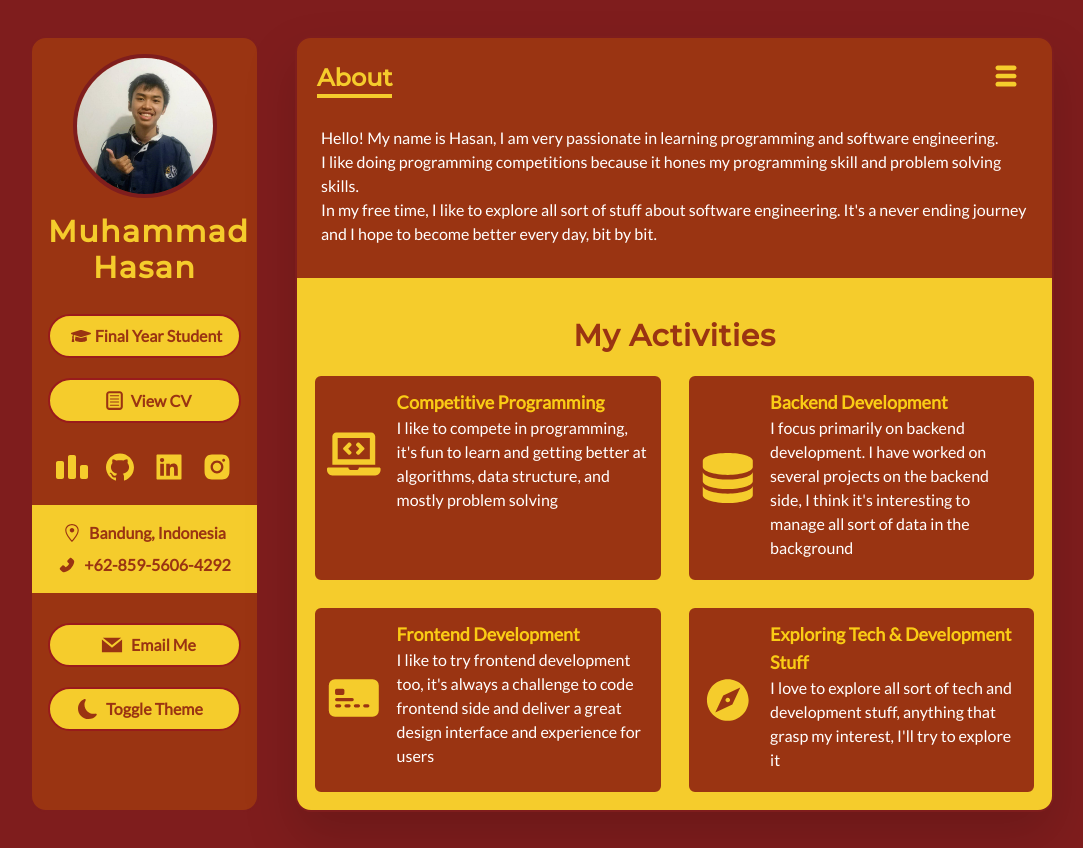
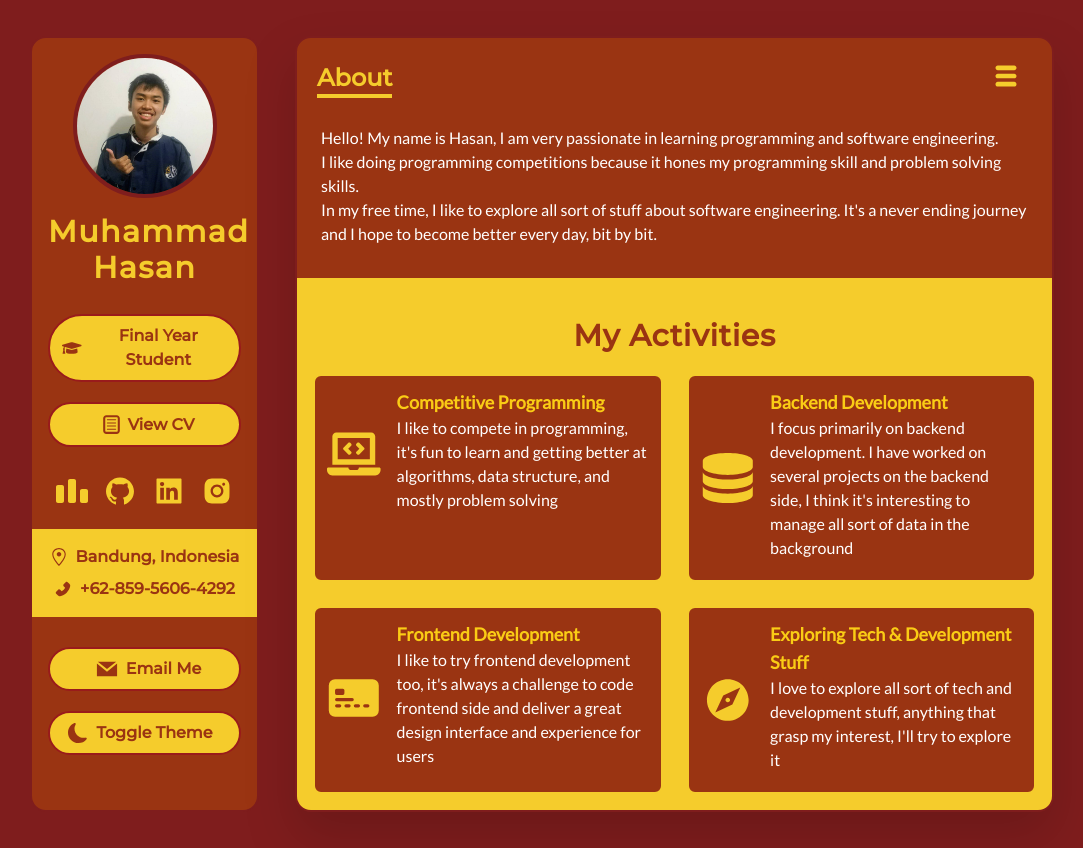
Before and after one commit to muhammadhasan01/portofolio, a Next.js app: page / in a window 1280 px wide. Shown: the whole page, without its empty margins (98-1181 px from the left). Built offline with nearby package versions, Linux system fonts and the light colour scheme.

Commit message:
style: update sidebar

```diff
--- a/components/Sidebar.tsx
+++ b/components/Sidebar.tsx
@@ -36,7 +36,7 @@ const Sidebar = () => {
           className='flex items-center justify-center px-2 py-2 my-3 border-2 border-red-800 cursor-pointer
           dark:border-cnc-yellow font-semibold dark:text-cnc-yellow text-orange-800 bg-cnc-yellow dark:bg-dark-500 rounded-full'>
           <FaGraduationCap className='mx-1' size={20} />
-          <span>Final Year Student</span></p>
+          <span className='font-montserrat'>Final Year Student</span></p>
         {/* Resume */}
         <a className='flex items-center justify-center px-2 py-2 my-2
         bg-cnc-yellow rounded-full text-orange-800 font-semibold
@@ -45,7 +45,7 @@ const Sidebar = () => {
            target='_blank'
         >
           <TiDocumentText className='mx-1' size={25} />
-          <span>View CV</span>
+          <span className='font-montserrat'>View CV</span>
         </a>
       </div>
       {/*Social Icons*/}
@@ -67,7 +67,7 @@ const Sidebar = () => {
       {/*  Address */}
       <div
         className='my-5 py-4 bg-cnc-yellow flex items-center justify-center flex-col space-y-2 font-semibold text-orange-800
-        dark:text-cnc-yellow dark:bg-dark border-y-2 border-orange-800 dark:border-cnc-yellow'
+        dark:text-cnc-yellow dark:bg-dark border-y-2 border-orange-800 dark:border-cnc-yellow font-montserrat'
         style={{ 'marginLeft': '-1rem', 'marginRight': '-1rem' }}>
         <div className='flex items-center justify-center space-x-2'>
           <GoLocation size={18} />
@@ -86,7 +86,7 @@ const Sidebar = () => {
           onClick={() => window.open('mailto:muhammadhasan50@gmail.com')}
         >
           <GrMail className='mx-2' size={22} />
-          <span>Email Me</span>
+          <span className='font-montserrat'>Email Me</span>
         </button>
         <button
           className='bg-cnc-yellow text-orange-800 font-semibold w-full rounded-full border-2 border-red-800 dark:border-cnc-yellow
@@ -96,7 +96,7 @@ const Sidebar = () => {
           {theme === 'light' ?
             <BsSunFill size={20} /> : <BsFillMoonFill size={20} />
           }
-          <span className='mx-2'>Toggle Theme</span>
+          <span className='mx-2 font-montserrat'>Toggle Theme</span>
         </button>
       </div>
     </div>
```
